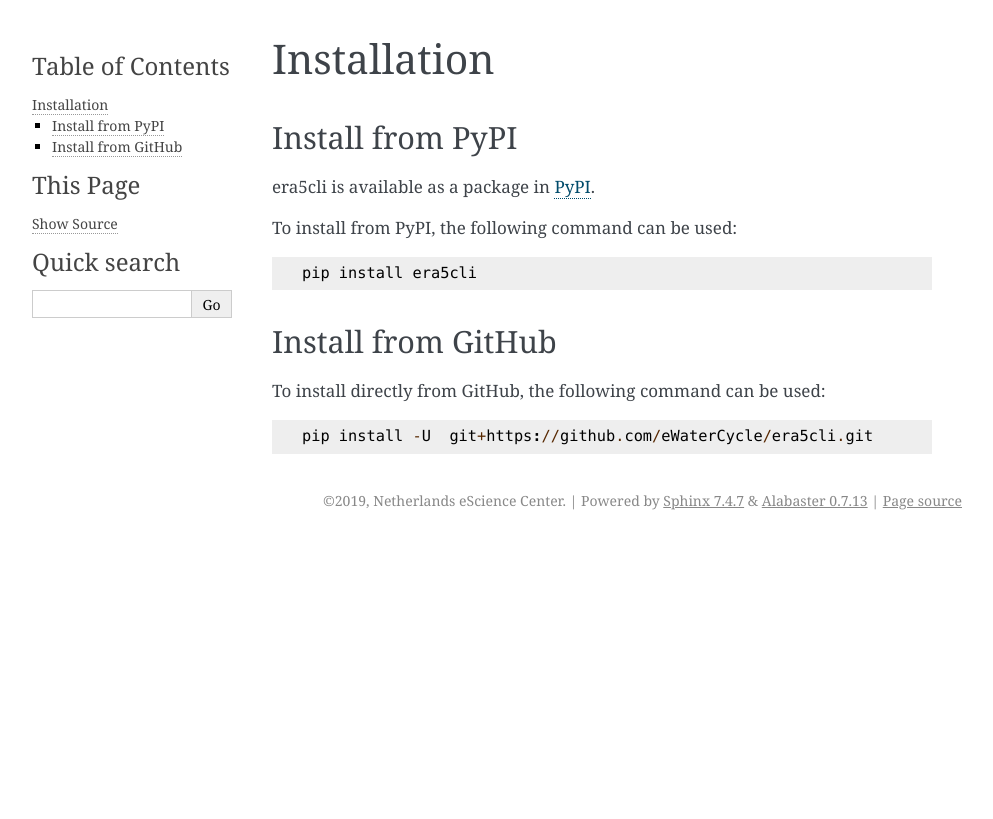
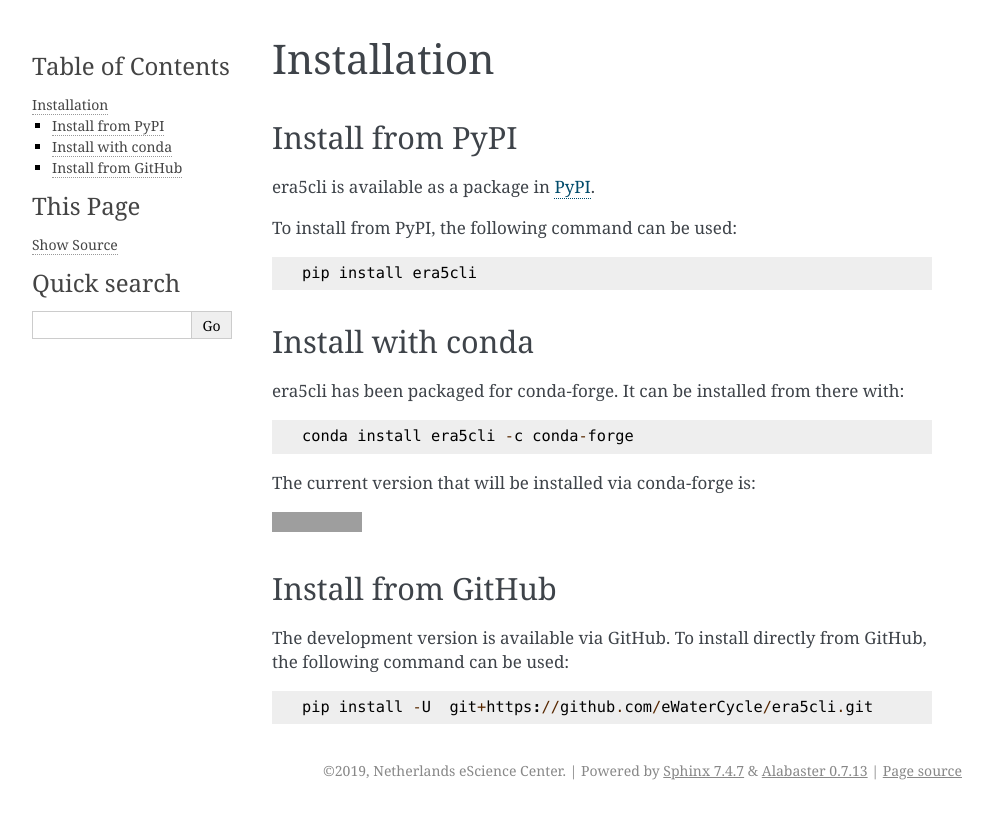
Before and after one commit to eWaterCycle/era5cli, a Sphinx documentation site: the page built from docs/source/installation.rst, in a window 1280 px wide. Shown: the top 819 px of the page, without its empty margins (148-1141 px from the left). Built offline with Sphinx 7.4.7, drawn with Linux system fonts in a browser that asks for light colours; grey boxes are pictures that could not be loaded.

Commit message:
update manifest and installation instructions (#116)
* add changelog, citation, requirements to manifest

* add conda installation instructiosn

```diff
--- a/docs/source/installation.rst
+++ b/docs/source/installation.rst
@@ -10,9 +10,21 @@ To install from PyPI, the following command can be used:
 
    pip install era5cli
 
+Install with conda
+~~~~~~~~~~~~~~~~~~
+era5cli has been packaged for conda-forge. It can be installed from there with:
+::
+
+   conda install era5cli -c conda-forge
+
+The current version that will be installed via conda-forge is:
+
+.. image:: https://anaconda.org/conda-forge/era5cli/badges/version.svg
+  :target: https://anaconda.org/conda-forge/era5cli
+
 Install from GitHub
 ~~~~~~~~~~~~~~~~~~~
-To install directly from GitHub, the following command can be used:
+The development version is available via GitHub. To install directly from GitHub, the following command can be used:
 ::
 
    pip install -U  git+https://github.com/eWaterCycle/era5cli.git
```
Also changed, not shown: 1 other file.
